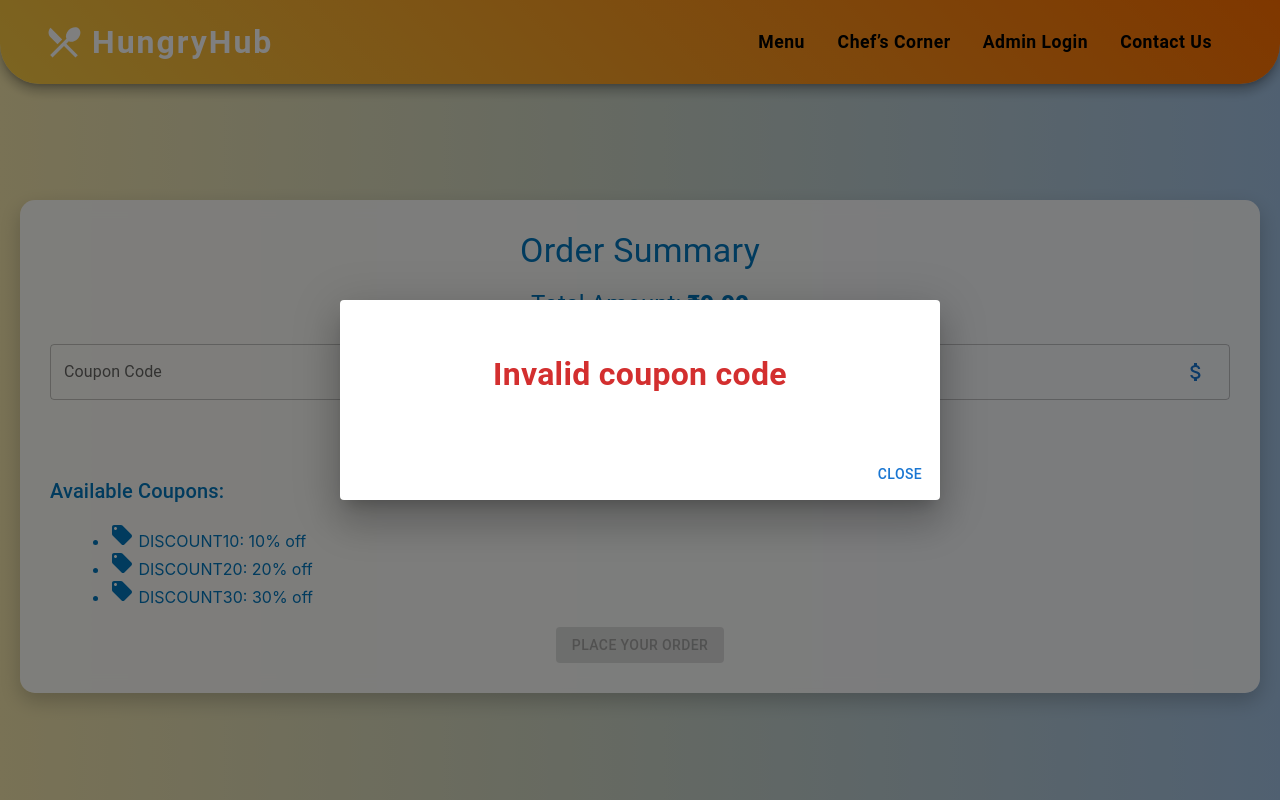
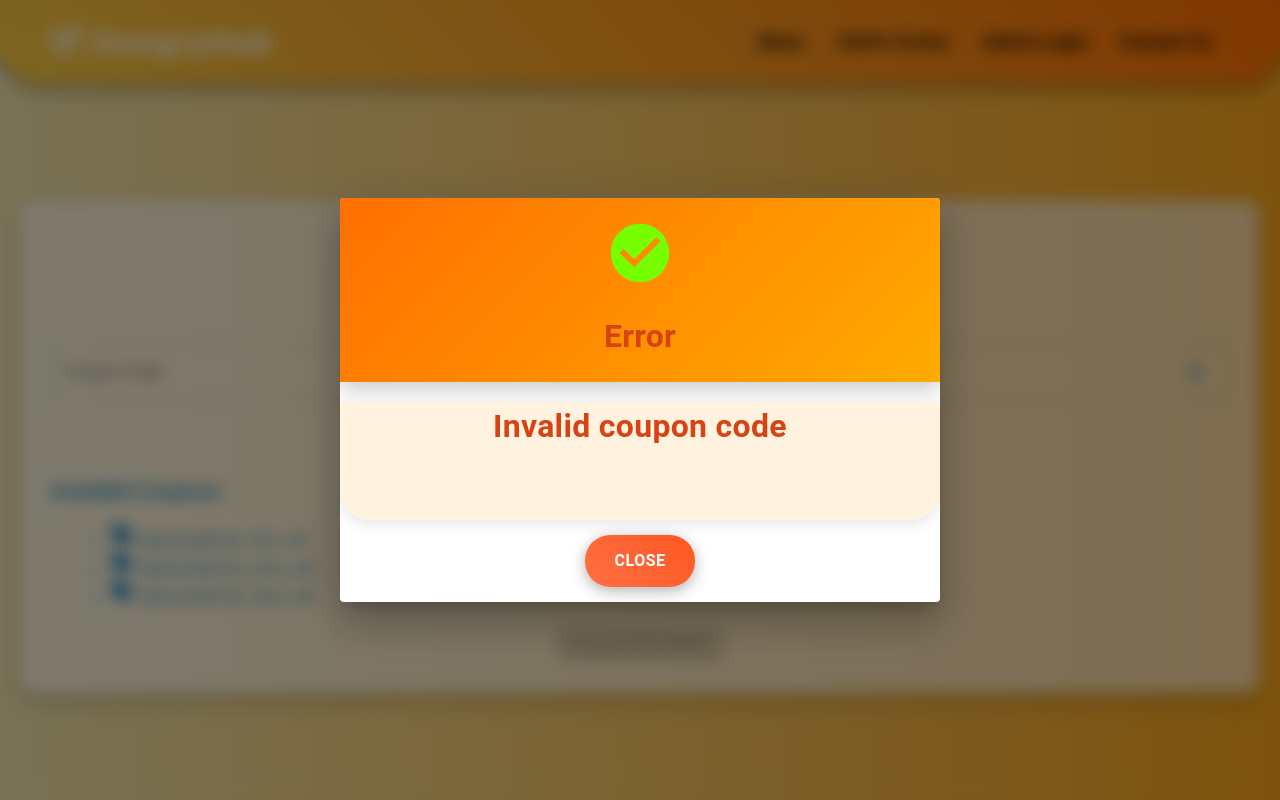
Before and after one commit to sushobit/Food-Ordering-App, a React (Create React App) app: page /cart in a window 1280 px wide. Both pictures are taken after a click on the button "Apply Coupon". Shown: the top 800 px of the page. Built offline with nearby package versions, Linux system fonts and the light colour scheme.

Commit message:
Update OrderPage.js

```diff
--- a/src/Pages/OrderPage.js
+++ b/src/Pages/OrderPage.js
@@ -1,10 +1,11 @@
 import React from 'react';
 import {
-  Typography, Button, TextField, Grid, Card, CardContent, Box, IconButton, Tooltip, Dialog, DialogActions, DialogContent
+  Typography, Button, TextField, Grid, Card, CardContent, Box, IconButton, Tooltip, Dialog, DialogActions, DialogContent, DialogTitle
 } from '@mui/material';
 import { useLocation, useNavigate } from 'react-router-dom';
 import LocalOfferIcon from '@mui/icons-material/LocalOffer';
 import AttachMoneyIcon from '@mui/icons-material/AttachMoney';
+import CheckCircleIcon from '@mui/icons-material/CheckCircle';
 import { motion } from 'framer-motion';
 
 const availableCoupons = {
@@ -41,11 +42,11 @@ const OrderPage = () => {
   };
 
   return (
-    <div style={{ background: 'linear-gradient(90deg, #F3E5AB, #A2C2E3)', minHeight: '100vh', padding: '20px' }}>
+    <div style={{ background: 'linear-gradient(90deg, #F3E5AB, #FBA518)', minHeight: '100vh', padding: '20px' }}>
       <Box
         sx={{
           backdropFilter: 'blur(10px)',
-          backgroundColor: 'rgba(255, 255, 255, 0.9)',
+          backgroundColor: 'rgba(255, 255, 255, 0.59)',
           borderRadius: '15px',
           padding: '30px',
           marginTop: '180px',
@@ -63,10 +64,12 @@ const OrderPage = () => {
                 <Card sx={{
                   borderRadius: '15px',
                   overflow: 'hidden',
-                  backgroundColor: '#1565C0',
+                  background: 'linear-gradient(135deg, rgba(229, 32, 32, 0.8), rgba(255, 103, 0, 0.8))',
                   color: '#ffffff',
-                  boxShadow: '0px 4px 10px rgba(0, 0, 0, 0.3)',
-                  transition: 'transform 0.3s ease-in-out',
+                  transition: ' box-shadow 0.3s ease',
+                  '&:hover': {
+                      boxShadow: '0px 50px 80px rgba(0, 0, 0, 0.53)', // More prominent shadow on hover
+                  },
                 }}>
                   <CardContent>
                     <Typography variant="h6" sx={{ fontWeight: 'bold' }}>{item.name}</Typography>
@@ -142,25 +145,76 @@ const OrderPage = () => {
     textAlign: 'center',
     '& .MuiDialogContent-root': {
       padding: '50px',
+      background: '#FFF3E0',
+      borderRadius: '0 0 30px 30px',
+      boxShadow: '0 4px 15px rgba(0, 0, 0, 0.1)',
     },
     '& .MuiTypography-root': {
       fontSize: '2rem',
       fontWeight: 'bold',
-              color: dialogMessage.startsWith('Invalid') ? 'error.main' : 'success.main',
-            }
+      color: dialogMessage.startsWith('Invalid') ? '#D84315' : '#76FF03',
+      marginBottom: '20px',
+    },
+    backdropFilter: 'blur(8px)',
+    padding: '10px',
   }}
 >
+  <DialogTitle
+    sx={{
+      background: 'linear-gradient(135deg, #FF6F00, #FFAB00)',
+      padding: '20px',
+      textAlign: 'center',
+      boxShadow: '0 8px 20px rgba(0, 0, 0, 0.2)',
+    }}
+  >
+    <CheckCircleIcon
+      sx={{
+        fontSize: 70,
+        color: '#76FF03',
+        mb: 1,
+        animation: 'pulse 1.5s infinite',
+        textShadow: '0 0 20px #76FF03, 0 0 30px #76FF03',
+      }}
+    />
+    <br />
+    {dialogMessage.startsWith('Invalid') ? 'Error' : 'Success'}
+  </DialogTitle>
+
   <DialogContent>
-            <Typography>
+    <Typography variant="body1">
       {dialogMessage}
     </Typography>
   </DialogContent>
-          <DialogActions>
-            <Button onClick={() => setDialogOpen(false)} color="primary">
+
+  <DialogActions
+    sx={{
+      justifyContent: 'center',
+      padding: '15px',
+    }}
+  >
+    <Button
+      onClick={() => setDialogOpen(false)}
+      variant="contained"
+      sx={{
+        background: 'linear-gradient(45deg, #FF7043, #FF5722)',
+        color: 'white',
+        padding: '12px 30px',
+        borderRadius: '25px',
+        fontWeight: 'bold',
+        fontSize: '1rem',
+        boxShadow: '0 4px 15px rgba(0, 0, 0, 0.3)',
+        '&:hover': {
+          background: 'linear-gradient(45deg, #FF5722, #E64A19)',
+          transform: 'scale(1.05)',
+        },
+        transition: 'transform 0.3s ease, background 0.3s ease',
+      }}
+    >
       Close
     </Button>
   </DialogActions>
 </Dialog>
+
       </Box>
     </div>
   );
```
Lines whose indentation alone changed are shown as unchanged.
